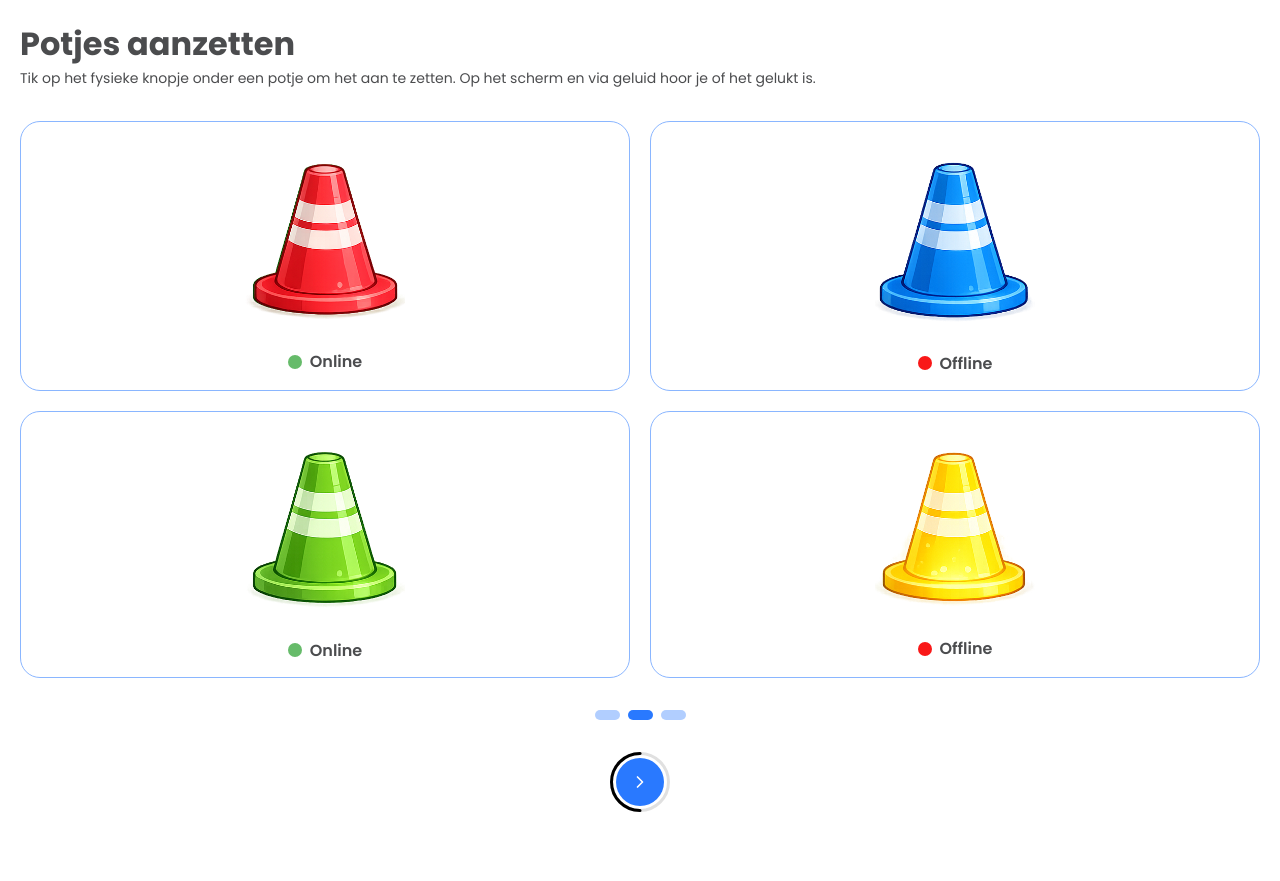
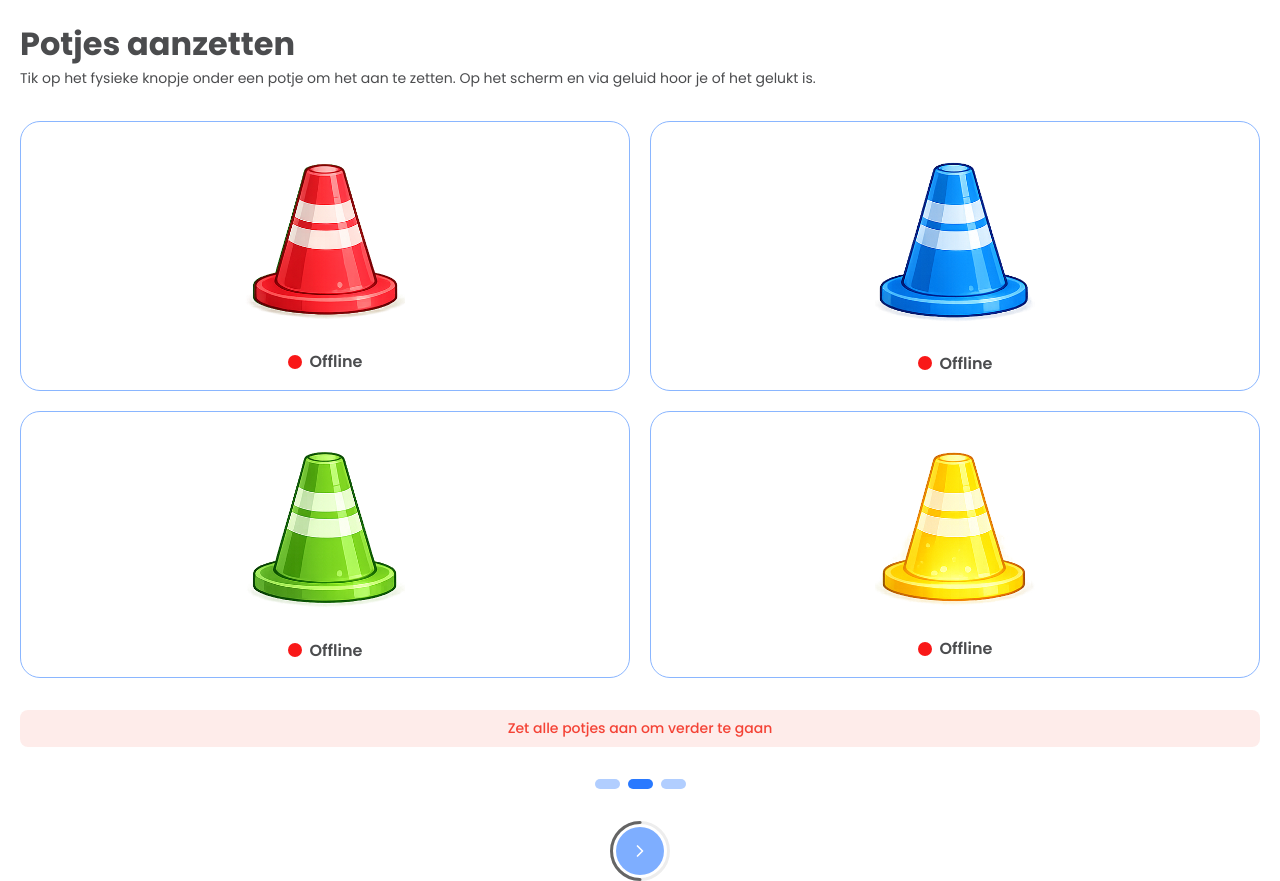
Before and after one commit to VandeputteArne/BrainMoveG1, a Vue app in the folder frontend/: page /setup in a window 1280 px wide. Before the commit the page ends 840 px from the top, so only its background shows below. Built offline with nearby package versions, Linux system fonts and the light colour scheme; no server answers.

Commit message:
feat: enhance device status management and onboarding flow with dynamic fetching and improved button logic

```diff
--- a/frontend/src/components/buttons/ButtonsNext.vue
+++ b/frontend/src/components/buttons/ButtonsNext.vue
@@ -24,6 +24,9 @@ const circumference = computed(() => 2 * Math.PI * radius.value);
 const normalizedProgress = computed(() => Math.max(0, Math.min(100, Number(props.progress || 0))));
 const dashoffset = computed(() => circumference.value * (1 - normalizedProgress.value / 100));
 
+// Switch between button and router-link based on disabled state
+const componentType = computed(() => (props.disabled ? 'button' : 'router-link'));
+
 function handleClick(e) {
   if (props.disabled) {
     e && e.preventDefault && e.preventDefault();
@@ -35,7 +38,7 @@ function handleClick(e) {
 </script>
 
 <template>
-  <router-link :to="props.to" class="c-btn-next" :style="{ width: size + 'px', height: size + 'px' }" :aria-disabled="disabled" @click="handleClick">
+  <component :is="componentType" :to="props.to" class="c-btn-next" :style="{ width: size + 'px', height: size + 'px' }" :aria-disabled="disabled" @click="handleClick">
     <svg class="c-btn-next__ring" :width="size" :height="size" :viewBox="`0 0 ${size} ${size}`" xmlns="http://www.w3.org/2000/svg" aria-hidden="true">
       <circle class="c-btn-next__track" :cx="size / 2" :cy="size / 2" :r="radius" :stroke-width="stroke" fill="none" />
       <circle class="c-btn-next__progress" :cx="size / 2" :cy="size / 2" :r="radius" :stroke-width="stroke" fill="none" stroke-linecap="round" :style="{ strokeDasharray: circumference + ' ' + circumference, strokeDashoffset: dashoffset + 'px' }" />
@@ -44,7 +47,7 @@ function handleClick(e) {
     <span class="c-btn-next__inner" :style="{ backgroundColor: color }">
       <component :is="ChevronRight" size="20" color="white" />
     </span>
-  </router-link>
+  </component>
 </template>
 
 <style scoped>
--- a/frontend/src/composables/useDeviceStatus.js
+++ b/frontend/src/composables/useDeviceStatus.js
@@ -8,46 +8,126 @@ const disconnectedDevices = ref([]);
 let socket = null;
 let listenerCount = 0;
 
+// Load initial state from sessionStorage
+function loadFromSessionStorage() {
+  try {
+    const stored = sessionStorage.getItem('device_status');
+    if (stored) {
+      const data = JSON.parse(stored);
+      allDevicesConnected.value = data.allDevicesConnected || false;
+      connectedDevices.value = data.connectedDevices || [];
+      disconnectedDevices.value = data.disconnectedDevices || [];
+    }
+  } catch (error) {
+    console.error('[useDeviceStatus] Failed to load from sessionStorage:', error);
+  }
+}
+
+// Save current state to sessionStorage
+function saveToSessionStorage() {
+  try {
+    const data = {
+      allDevicesConnected: allDevicesConnected.value,
+      connectedDevices: connectedDevices.value,
+      disconnectedDevices: disconnectedDevices.value,
+    };
+    sessionStorage.setItem('device_status', JSON.stringify(data));
+  } catch (error) {
+    console.error('[useDeviceStatus] Failed to save to sessionStorage:', error);
+  }
+}
+
 export function useDeviceStatus() {
   const isActive = ref(false);
+
+  async function fetchDeviceStatus() {
+    try {
+      const res = await fetch('http://10.42.0.1:8000/devices/status');
+      if (!res.ok) throw new Error(`Request failed: ${res.status}`);
+      const data = await res.json();
+
+      console.log('[useDeviceStatus] fetchDeviceStatus:', data);
+
+      // Update connected and disconnected devices
+      if (data?.apparaten && Array.isArray(data.apparaten)) {
+        const online = [];
+        const offline = [];
+
+        data.apparaten.forEach((device) => {
+          if (device.status === 'online') {
+            online.push(device);
+          } else {
+            offline.push(device);
+          }
+        });
+
+        connectedDevices.value = online;
+        disconnectedDevices.value = offline;
+        allDevicesConnected.value = online.length === 4 && offline.length === 0;
+
+        saveToSessionStorage();
+      }
+    } catch (error) {
+      console.error('[useDeviceStatus] Failed to fetch device status:', error);
+    }
+  }
 
   function setupListeners() {
     if (!socket) {
       socket = connectSocket();
+      loadFromSessionStorage();
     }
 
     // Listen for all devices connected
     socket.on('all_devices_connected', (data) => {
       console.log('[useDeviceStatus] all_devices_connected:', data);
       allDevicesConnected.value = true;
-      if (data?.devices) {
-        connectedDevices.value = data.devices;
+      if (data?.apparaten) {
+        connectedDevices.value = data.apparaten;
+        disconnectedDevices.value = [];
       }
+      saveToSessionStorage();
     });
 
     // Listen for device connected
     socket.on('device_connected', (data) => {
       console.log('[useDeviceStatus] device_connected:', data);
-      if (data?.device) {
-        const deviceId = data.device.id || data.device;
-        if (!connectedDevices.value.includes(deviceId)) {
-          connectedDevices.value.push(deviceId);
-        }
-        disconnectedDevices.value = disconnectedDevices.value.filter((id) => id !== deviceId);
+
+      // Find if device already exists by kleur
+      const existingIndex = connectedDevices.value.findIndex((d) => d.kleur === data.kleur);
+
+      if (existingIndex >= 0) {
+        // Update existing device
+        connectedDevices.value[existingIndex] = { ...connectedDevices.value[existingIndex], ...data };
+      } else {
+        // Add new device
+        connectedDevices.value = [...connectedDevices.value, data];
       }
+
+      // Remove from disconnected by kleur
+      disconnectedDevices.value = disconnectedDevices.value.filter((d) => d.kleur !== data.kleur);
+
+      saveToSessionStorage();
     });
 
     // Listen for device disconnected
     socket.on('device_disconnected', (data) => {
       console.log('[useDeviceStatus] device_disconnected:', data);
       allDevicesConnected.value = false;
-      if (data?.device) {
-        const deviceId = data.device.id || data.device;
-        connectedDevices.value = connectedDevices.value.filter((id) => id !== deviceId);
-        if (!disconnectedDevices.value.includes(deviceId)) {
-          disconnectedDevices.value.push(deviceId);
-        }
+
+      // Remove from connected by kleur
+      connectedDevices.value = connectedDevices.value.filter((d) => d.kleur !== data.kleur);
+
+      // Add to disconnected if not already there by kleur
+      const existingIndex = disconnectedDevices.value.findIndex((d) => d.kleur === data.kleur);
+
+      if (existingIndex >= 0) {
+        disconnectedDevices.value[existingIndex] = { ...disconnectedDevices.value[existingIndex], ...data };
+      } else {
+        disconnectedDevices.value = [...disconnectedDevices.value, data];
       }
+
+      saveToSessionStorage();
     });
 
     isActive.value = true;
@@ -83,5 +163,6 @@ export function useDeviceStatus() {
     connectedDevices,
     disconnectedDevices,
     isActive,
+    fetchDeviceStatus,
   };
 }
--- a/frontend/src/style.css
+++ b/frontend/src/style.css
@@ -154,6 +154,7 @@ p {
   background: var(--blue-100);
   color: var(--color-white);
   text-decoration: none;
+  width: 100%;
 
   .c-button__icon {
     display: flex;
--- a/frontend/src/views/onboarding/OnboardingSetup.vue
+++ b/frontend/src/views/onboarding/OnboardingSetup.vue
@@ -1,11 +1,26 @@
 <script setup>
+import { computed, onMounted } from 'vue';
 import CardPotjes from '../../components/cards/CardPotjes.vue';
 import OnboardingProgressBlock from '../../components/onboarding/OnboardingProgressBlock.vue';
 import ButtonsNext from '../../components/buttons/ButtonsNext.vue';
 
 import { useDeviceStatus } from '../../composables/useDeviceStatus.js';
 
-const { allDevicesConnected, connectedDevices, disconnectedDevices } = useDeviceStatus();
+const { allDevicesConnected, connectedDevices, fetchDeviceStatus } = useDeviceStatus();
+
+const isDeviceConnected = (kleur) => {
+  return connectedDevices.value.some((device) => device.kleur === kleur);
+};
+
+const allPotsConnected = computed(() => {
+  return isDeviceConnected('rood') && isDeviceConnected('blauw') && isDeviceConnected('groen') && isDeviceConnected('geel');
+});
+
+const buttonProgress = computed(() => (allPotsConnected.value ? 100 : 50));
+
+onMounted(() => {
+  fetchDeviceStatus();
+});
 </script>
 
 <template>
@@ -15,11 +30,13 @@ const { allDevicesConnected, connectedDevices, disconnectedDevices } = useDevice
       <p>Tik op het fysieke knopje onder een potje om het aan te zetten. Op het scherm en via geluid hoor je of het gelukt is.</p>
     </div>
     <div class="c-setup__potjes">
-      <CardPotjes kleur="rood" :status="true" />
-      <CardPotjes kleur="blauw" :status="false" />
-      <CardPotjes kleur="groen" :status="true" />
-      <CardPotjes kleur="geel" :status="false" />
+      <CardPotjes kleur="rood" :status="isDeviceConnected('rood')" />
+      <CardPotjes kleur="blauw" :status="isDeviceConnected('blauw')" />
+      <CardPotjes kleur="groen" :status="isDeviceConnected('groen')" />
+      <CardPotjes kleur="geel" :status="isDeviceConnected('geel')" />
     </div>
+
+    <p v-if="!allPotsConnected" class="c-setup__warning">Zet alle potjes aan om verder te gaan</p>
 
     <div class="c-setup__progress">
       <div class="c-setup__progess-blocks">
@@ -27,7 +44,7 @@ const { allDevicesConnected, connectedDevices, disconnectedDevices } = useDevice
         <OnboardingProgressBlock :active="true" />
         <OnboardingProgressBlock :active="false" />
       </div>
-      <ButtonsNext :progress="50" to="/warning" />
+      <ButtonsNext :progress="buttonProgress" :disabled="!allPotsConnected" to="/warning" />
     </div>
   </div>
 </template>
@@ -98,4 +115,16 @@ const { allDevicesConnected, connectedDevices, disconnectedDevices } = useDevice
   width: 100%;
   padding-right: 2rem;
 }
+
+.c-setup__warning {
+  color: var(--red-50, #f44336);
+  font-weight: 500;
+  text-align: center;
+  margin: 0;
+  padding: 0.5rem 1rem;
+  background-color: rgba(244, 67, 54, 0.1);
+  border-radius: var(--radius-10, 0.5rem);
+  width: 100%;
+  box-sizing: border-box;
+}
 </style>
--- a/frontend/src/views/resultaten/ResultatenOverzicht.vue
+++ b/frontend/src/views/resultaten/ResultatenOverzicht.vue
@@ -9,6 +9,9 @@ import OverzichtCard from '../../components/overzicht/OverzichtCard.vue';
 import OverzichtGraph from '../../components/overzicht/OverzichtGraph.vue';
 
 const route = useRoute();
+
+const backUrl = computed(() => (route.params.id ? '/historie' : '/games'));
+const backText = computed(() => (route.params.id ? 'Terug naar historie' : 'Terug naar games'));
 
 const stats = ref([
   { waarde: 0, label: 'Gemiddelde' },
@@ -167,7 +170,7 @@ function exportCsv() {
 
     <div class="c-overzicht__buttons">
       <ButtonsPrimary url="/games" title="Speel opnieuw"></ButtonsPrimary>
-      <router-link to="/games" class="c-overzicht__back">Terug naar games</router-link>
+      <router-link :to="backUrl" class="c-overzicht__back">{{ backText }}</router-link>
     </div>
   </div>
 </template>
```
